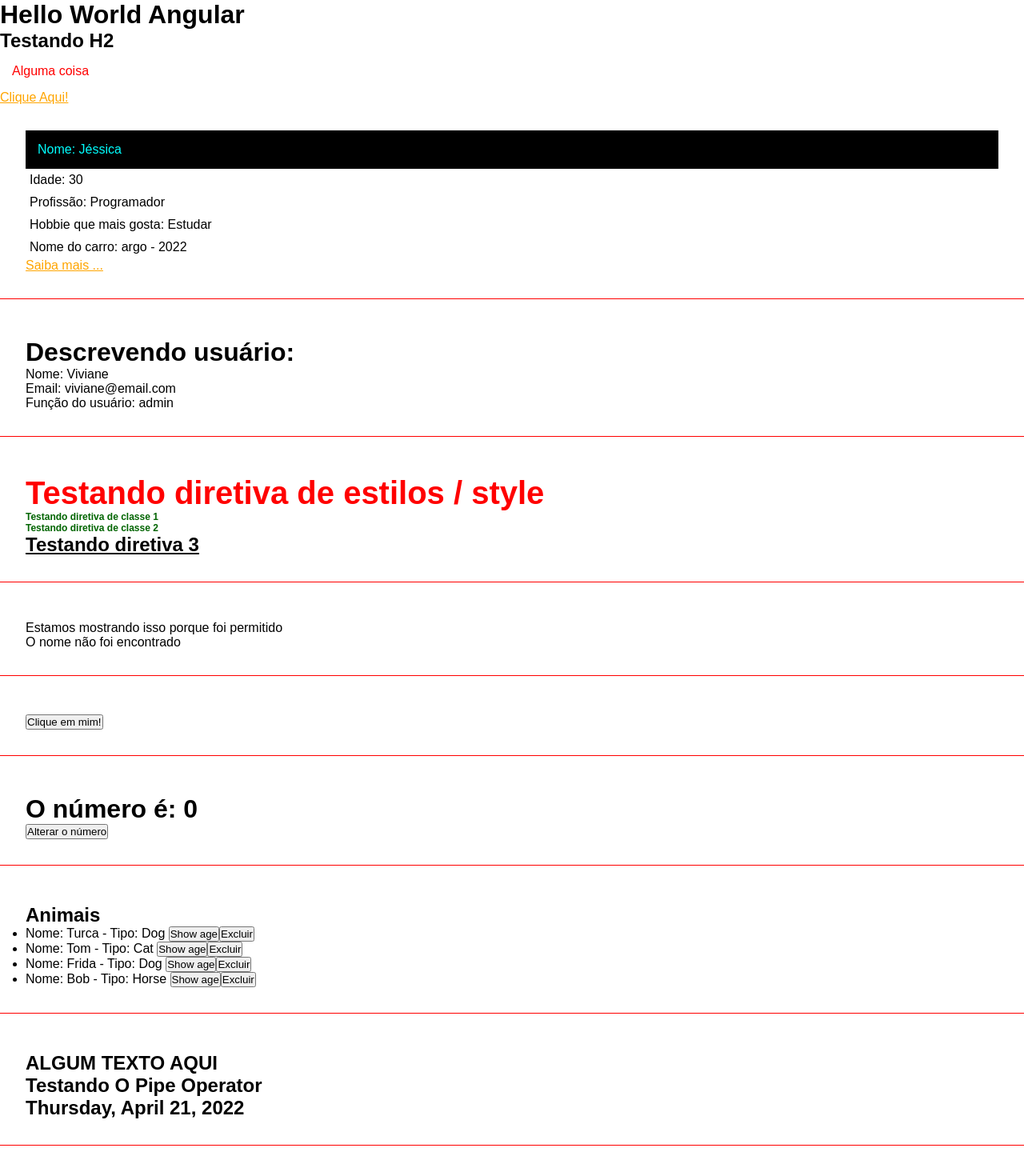
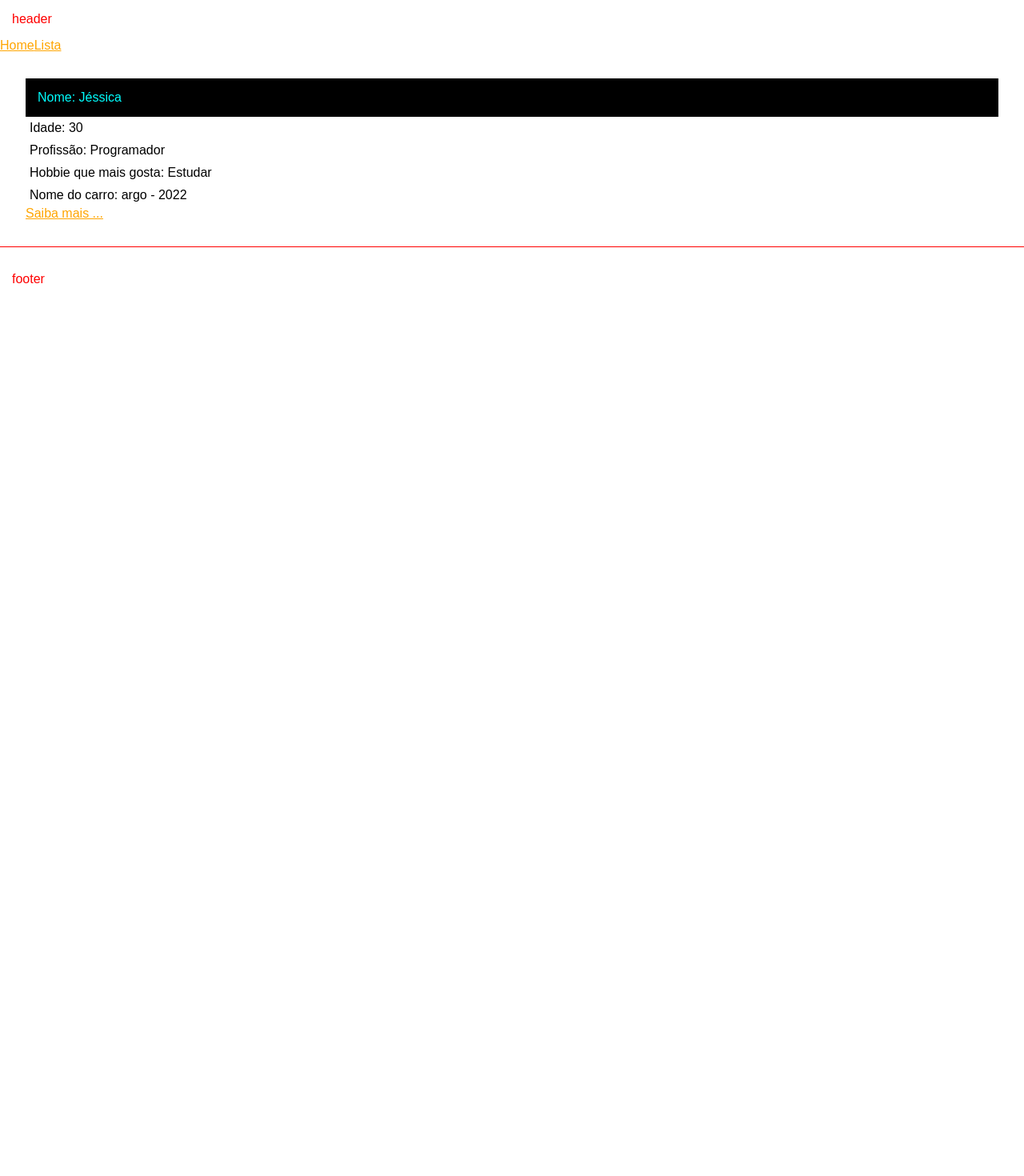
Before and after one commit to valberjr/hora-de-codar-angular-13, an Angular app: page / in a window 1280 px wide. Shown: the top 1470 px of the page at 80% size. After the commit the page ends 873 px from the top, so only its background shows below. Built offline with nearby package versions, Linux system fonts and the light colour scheme.

Commit message:
angular router

```diff
--- a/src/app/app-routing.module.ts
+++ b/src/app/app-routing.module.ts
@@ -1,10 +1,15 @@
 import { NgModule } from '@angular/core';
 import { RouterModule, Routes } from '@angular/router';
+import { FirstComponentComponent } from './components/first-component/first-component.component';
+import { ListRenderComponent } from './components/list-render/list-render.component';
 
-const routes: Routes = [];
+const routes: Routes = [
+  { path: '', component: FirstComponentComponent },
+  { path: 'list', component: ListRenderComponent },
+];
 
 @NgModule({
   imports: [RouterModule.forRoot(routes)],
-  exports: [RouterModule]
+  exports: [RouterModule],
 })
-export class AppRoutingModule { }
+export class AppRoutingModule {}
--- a/src/app/app.component.html
+++ b/src/app/app.component.html
@@ -1,16 +1,7 @@
-<h1>Hello World Angular</h1>
-<h2>Testando H2</h2>
-<p>Alguma coisa</p>
-<div>
-  <a href="#">Clique Aqui!</a>
-</div>
-<app-first-component></app-first-component>
-<app-parent-data [name]="userName" [userData]="userData"></app-parent-data>
-<app-directives></app-directives>
-<app-if-render></app-if-render>
-<app-eventos></app-eventos>
-<app-emitter></app-emitter>
-<app-list-render></app-list-render>
-<app-pipes></app-pipes>
-<app-two-way-binding></app-two-way-binding>
+<p>header</p>
+<nav>
+  <a routerLink="/">Home</a>
+  <a routerLink="/list">Lista</a>
+</nav>
 <router-outlet></router-outlet>
+<p>footer</p>
```
